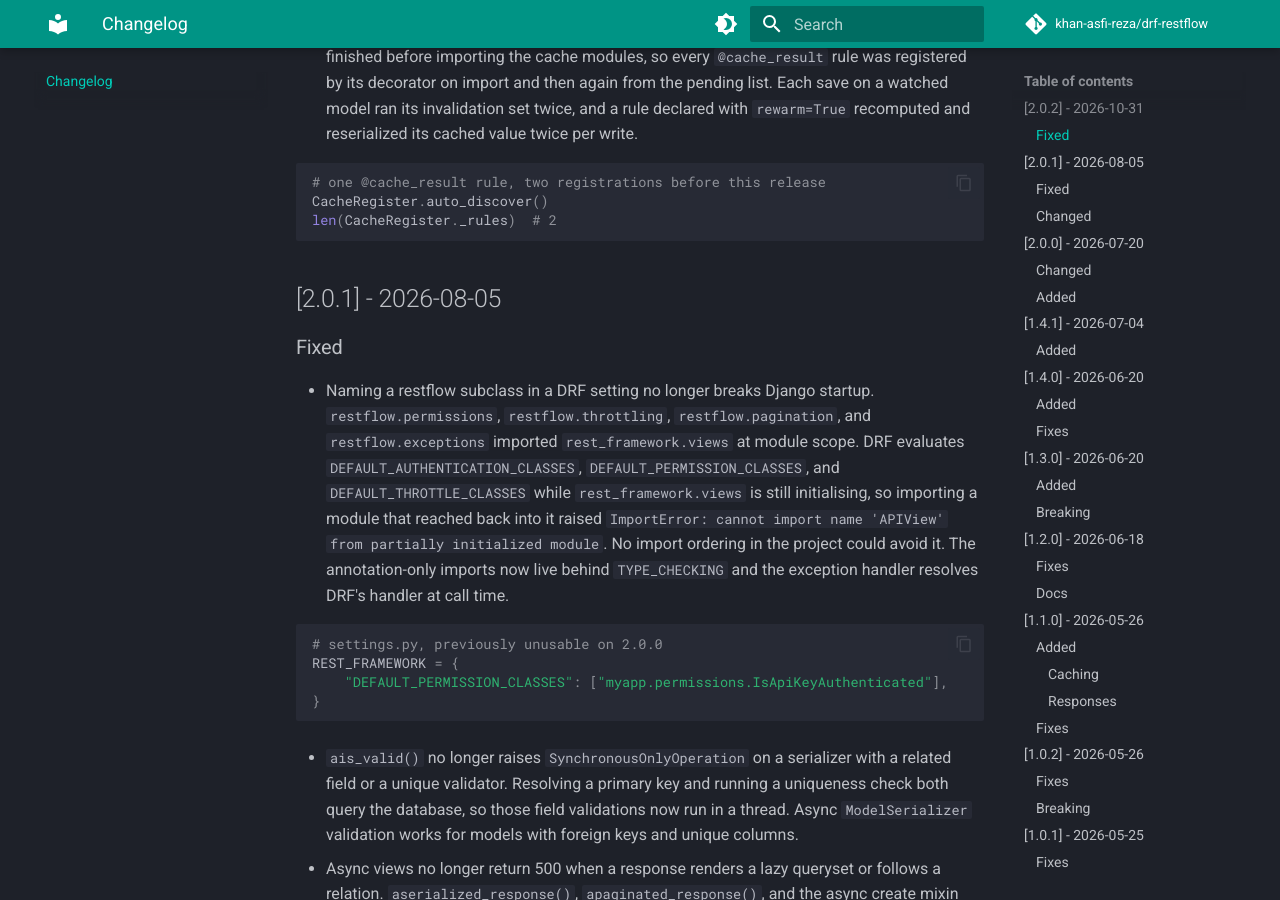
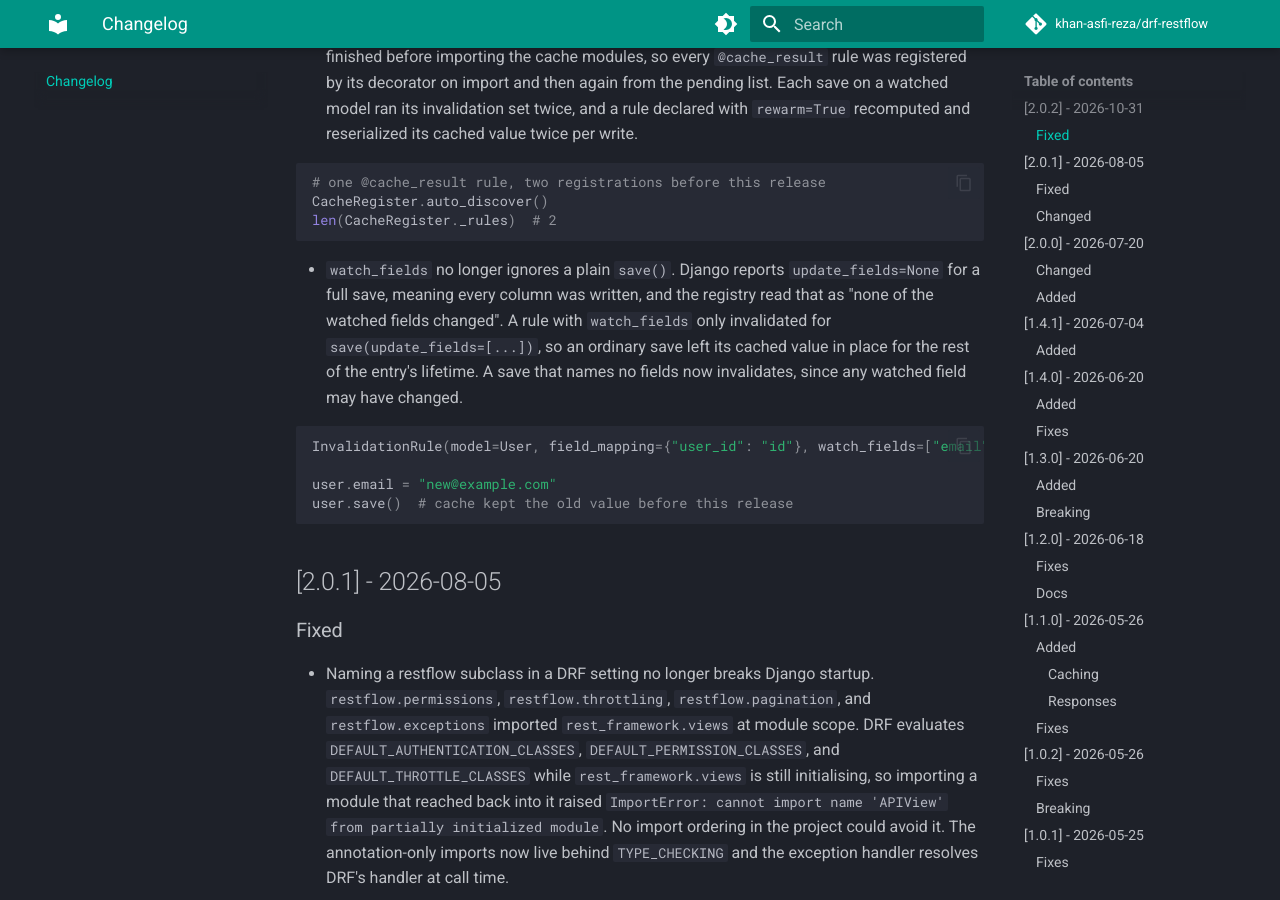
Before and after one commit to khan-asfi-reza/drf-restflow, an MkDocs documentation site: the page built from docs/changelog.md, in a window 1280 px wide and 900 px high, scrolled down 413 px. Built offline with MkDocs 1.6.1 and Material for MkDocs 9.7.7, drawn with Linux system fonts in a browser that asks for light colours; comment, search, counter and statistics services are not loaded; the version menu is left out.

Commit message:
fix: invalidate on full save

````diff
--- a/docs/changelog.md
+++ b/docs/changelog.md
@@ -15,6 +15,15 @@ and this project adheres to [Semantic Versioning](https://semver.org/spec/v2.0.0
   # one @cache_result rule, two registrations before this release
   CacheRegister.auto_discover()
   len(CacheRegister._rules)  # 2
+  ```
+
+- `watch_fields` no longer ignores a plain `save()`. Django reports `update_fields=None` for a full save, meaning every column was written, and the registry read that as "none of the watched fields changed". A rule with `watch_fields` only invalidated for `save(update_fields=[...])`, so an ordinary save left its cached value in place for the rest of the entry's lifetime. A save that names no fields now invalidates, since any watched field may have changed.
+
+  ```python
+  InvalidationRule(model=User, field_mapping={"user_id": "id"}, watch_fields=["email"])
+
+  user.email = "new@example.com"
+  user.save()  # cache kept the old value before this release
   ```
 
 ## [2.0.1] - 2026-08-05
````
Also changed, not shown: 2 other files.
